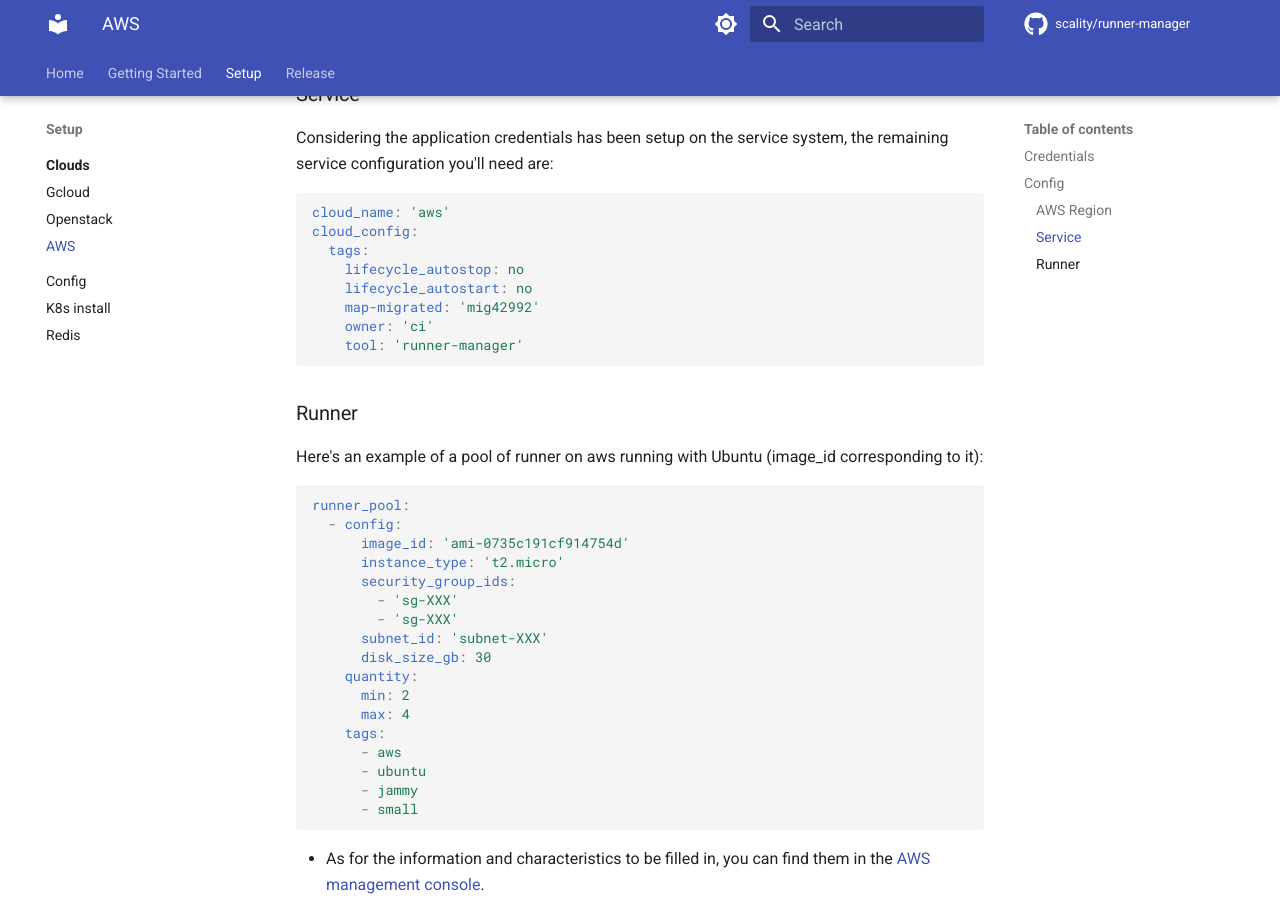
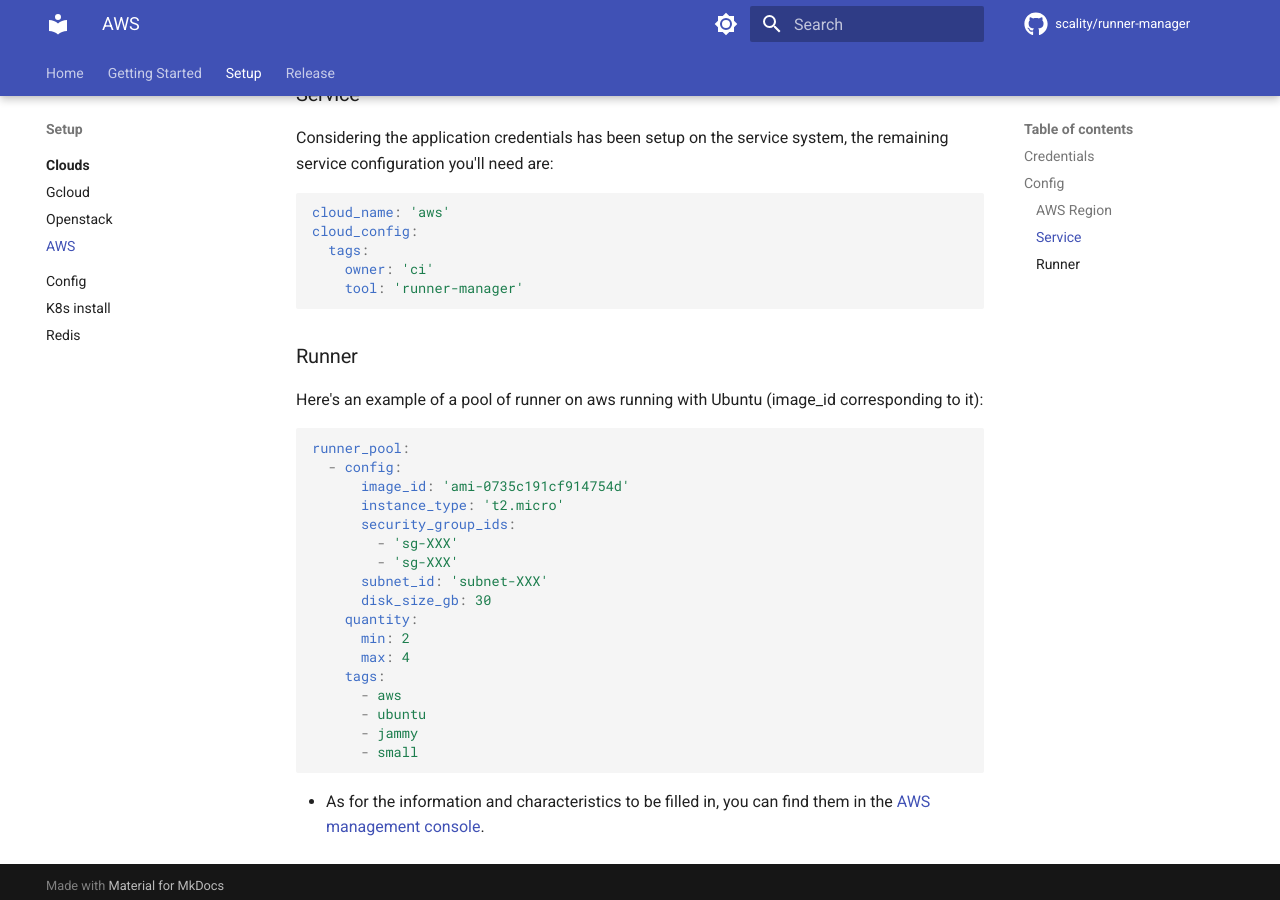
Before and after one commit to scality/runner-manager, an MkDocs documentation site: the page built from docs/setup/clouds/aws.md, in a window 1280 px wide and 900 px high, scrolled down 645 px. Built offline with MkDocs 1.6.1 and Material for MkDocs 9.7.7, drawn with Linux system fonts in a browser that asks for light colours; comment, search, counter and statistics services are not loaded.

Commit message:
Update docs/setup/clouds/aws.md
Co-authored-by: Thomas Carmet <thomas.carmet@scality.com>

````diff
--- a/docs/setup/clouds/aws.md
+++ b/docs/setup/clouds/aws.md
@@ -27,9 +27,6 @@
 cloud_name: 'aws'
 cloud_config:
   tags:
-    lifecycle_autostop: no
-    lifecycle_autostart: no
-    map-migrated: 'mig42992'
     owner: 'ci'
     tool: 'runner-manager'
 ```
````
